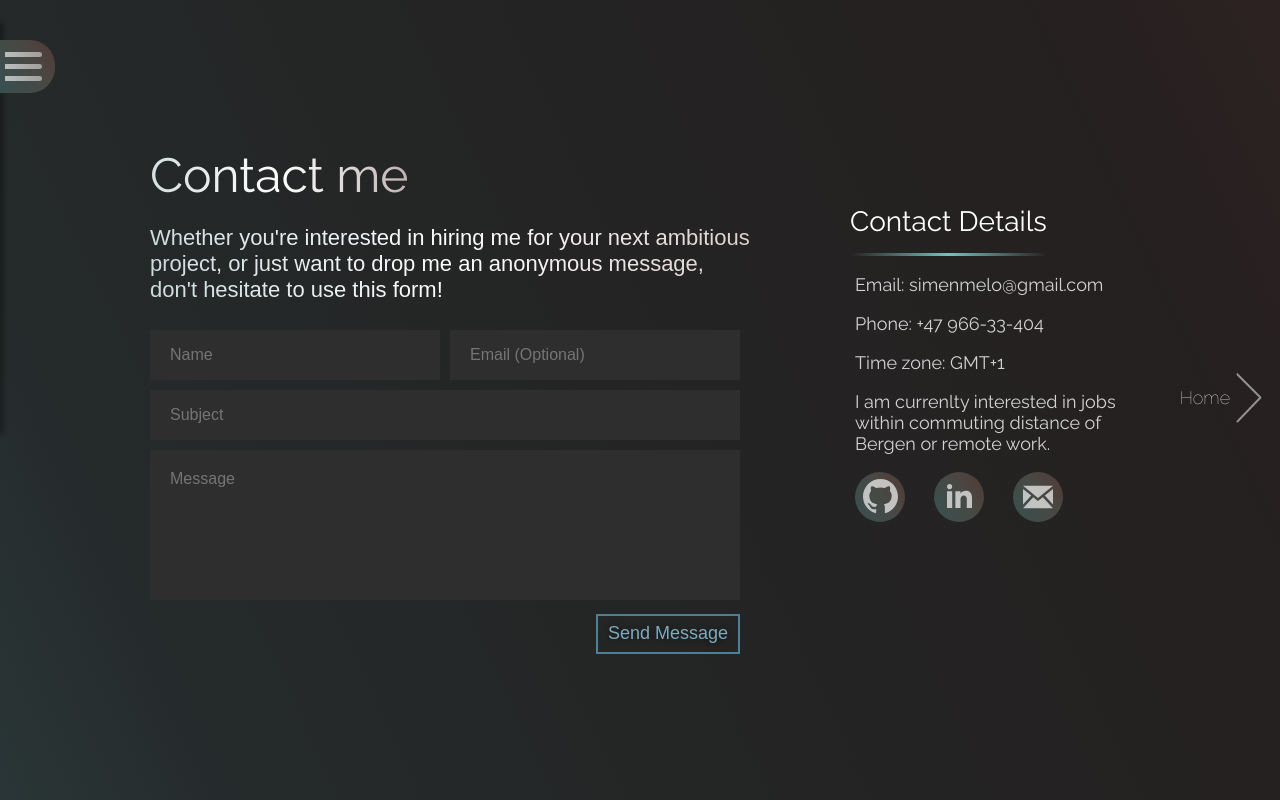
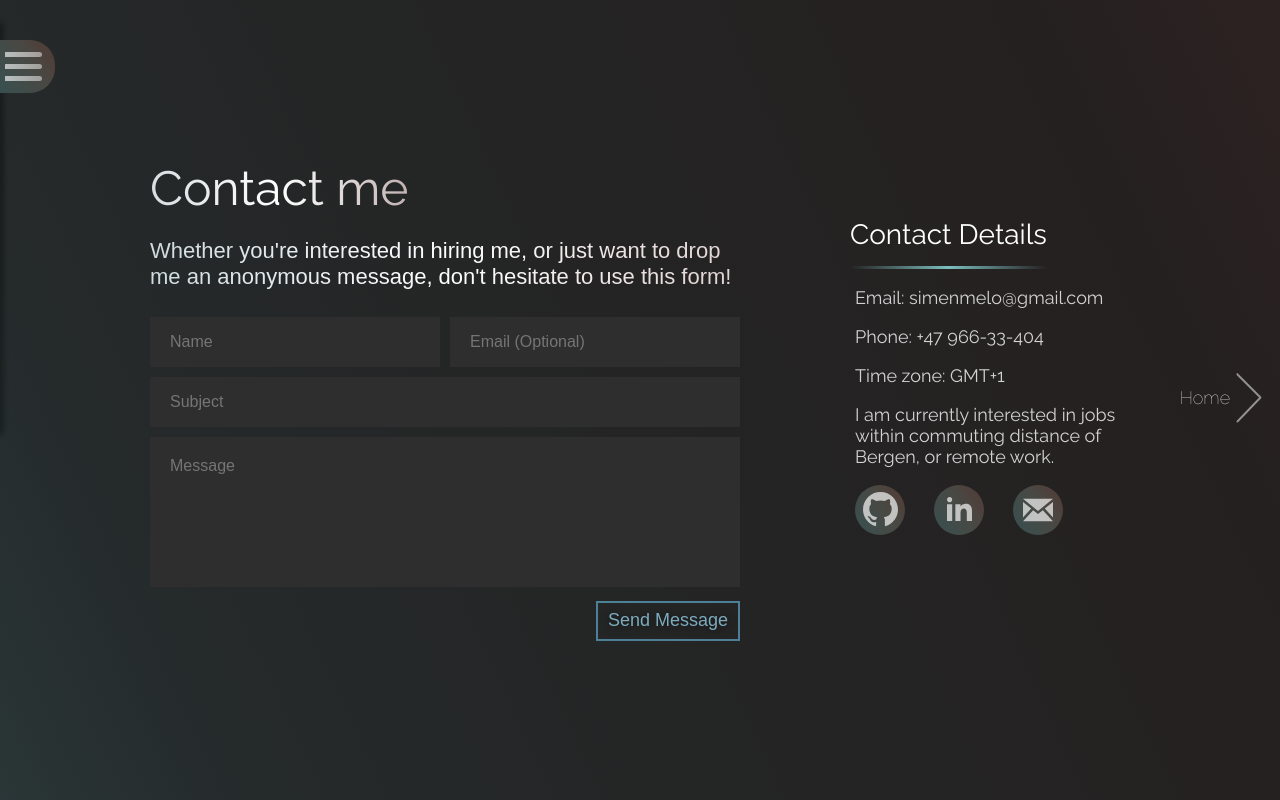
Before and after one commit to SimenMH/portfolio-website, a React (Create React App) app: page /contact in a window 1280 px wide. Built offline with nearby package versions, Linux system fonts and the light colour scheme.

Commit message:
fix: Remove spelling mistake on contact screen

```diff
--- a/src/screens/Contact/Contact.screen.js
+++ b/src/screens/Contact/Contact.screen.js
@@ -62,9 +62,8 @@ const Contact = () => {
           <div className='form-text-container'>
             <h1>Contact me</h1>
             <p>
-              Whether you're interested in hiring me for your next ambitious
-              project, or just want to drop me an anonymous message, don't
-              hesitate to use this form!
+              Whether you're interested in hiring me, or just want to drop me an
+              anonymous message, don't hesitate to use this form!
             </p>
           </div>
           <div className='form-container'>
@@ -189,8 +188,8 @@ const Contact = () => {
             <p>Time zone: GMT+1</p>
           </div>
           <p>
-            I am currenlty interested in jobs within commuting distance of
-            Bergen or remote work.
+            I am currently interested in jobs within commuting distance of
+            Bergen, or remote work.
           </p>
           <div className='some-links'>
             <a
```
